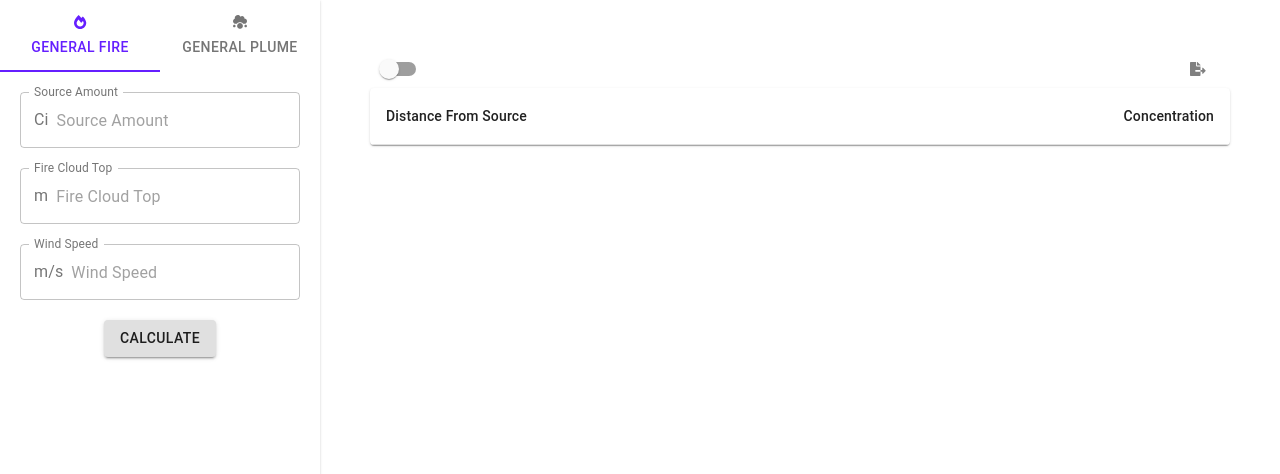
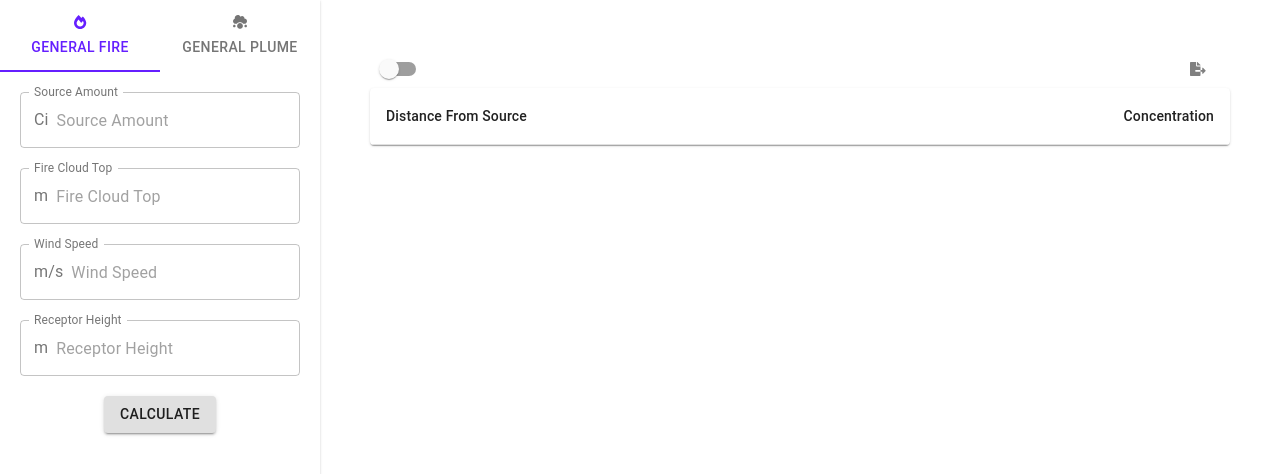
Before and after one commit to CEN3031-Team-6-LLC/project-ui, a React (Create React App) app: page / in a window 1280 px wide. Shown: the top 474 px of the page. Built offline with nearby package versions, Linux system fonts and the light colour scheme.

Commit message:
Receptor Height

```diff
--- a/src/General/KeyStrings.js
+++ b/src/General/KeyStrings.js
@@ -1,5 +1,6 @@
 export const KeyStrings = {
   sourceAmount: "Source Amount",
   fireCloudTop: "Fire Cloud Top",
-  windSpeed: "Wind Speed"
+  windSpeed: "Wind Speed",
+  receptorHeight: "Receptor Height"
 };
--- a/src/GeneralFire/GeneralFire.js
+++ b/src/GeneralFire/GeneralFire.js
@@ -89,6 +89,19 @@ const GeneralFire = props => {
         }}
       />
 
+      <InputField
+        name="Receptor Height"
+        unitTogglelable={true}
+        type="number"
+        errorMessage="Error: Receptor Height must be greater than 0"
+        unit={lengthUnit}
+        inputValidation={value => value >= 0}
+        setUnit={() => setLengthUnit(lengthUnit === "m" ? "ft" : "m")}
+        onChange={val => {
+          setFieldValues({ ...fieldValues, receptorHeight: { ...val } });
+        }}
+      />
+
       <MaterialUI.Button
         variant="contained"
         onClick={() => {
```
